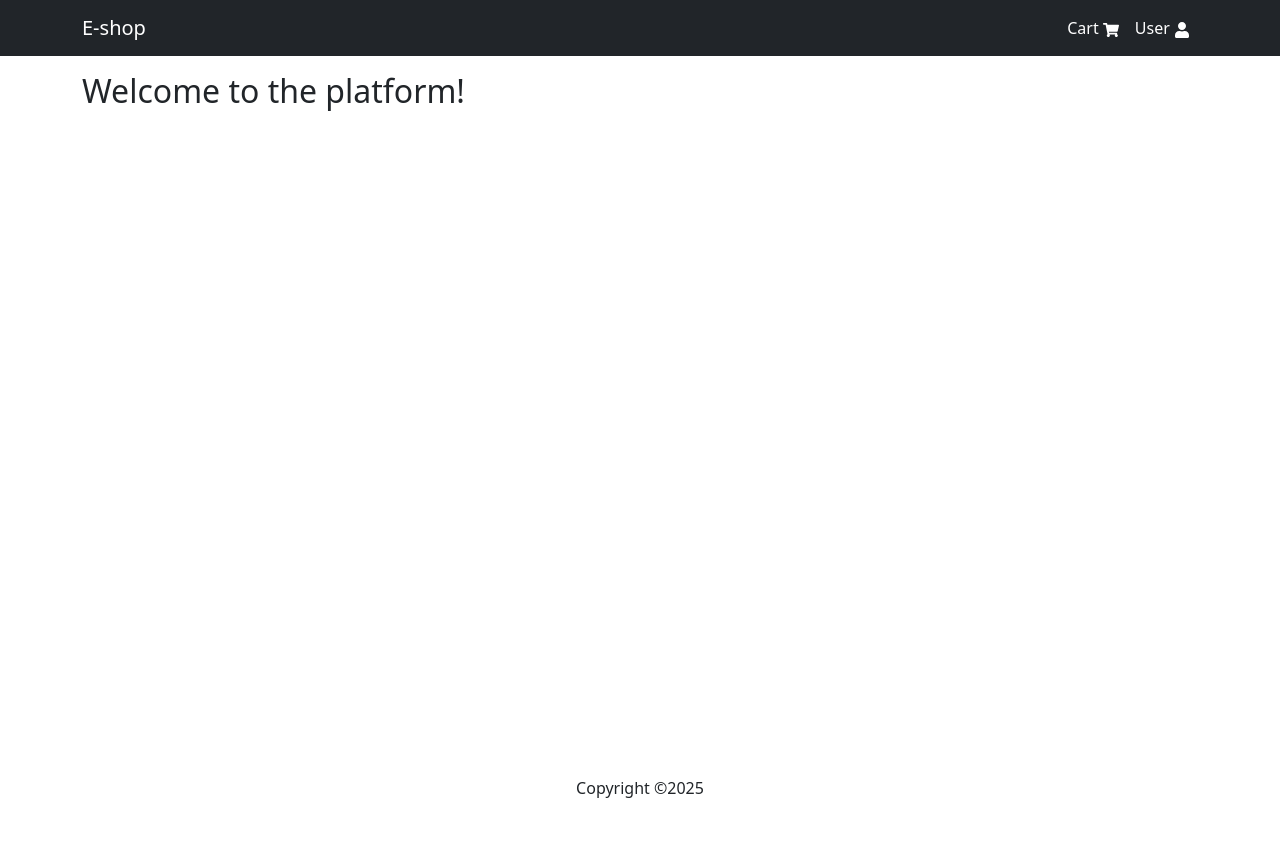
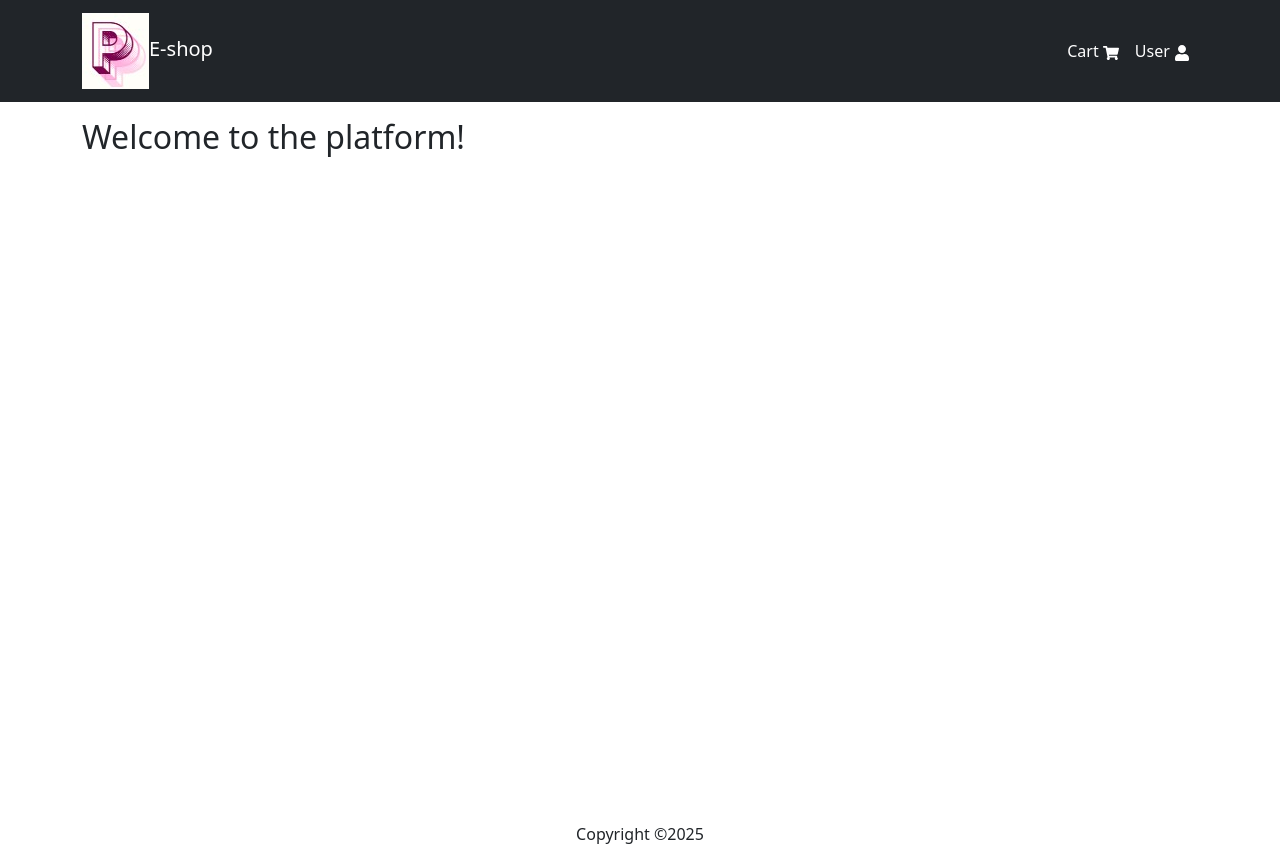
Before and after one commit to Jamesdai05/E-platform, a React (Create React App) app in the folder frontend/: page / in a window 1280 px wide. Before the commit the page ends 816 px from the top, so only its background shows below. Built offline with nearby package versions, Linux system fonts and the light colour scheme.

Commit message:
add the logo

```diff
--- a/frontend/src/components/Header.jsx
+++ b/frontend/src/components/Header.jsx
@@ -1,8 +1,10 @@
-import { Container, Nav, Navbar, Badge, NavDropdown } from "react-bootstrap";
+import { Container, Nav, Navbar } from "react-bootstrap";
+import logo from "../logo-eshop.jpg" ;
 // import Container from "react-bootstrap/Container";
 // import Nav from "react-bootstrap/Nav";
 // import Navbar from "react-bootstrap/Navbar";
 import { FaShoppingCart, FaUser } from "react-icons/fa";
+
 
 const Header = () => {
 
@@ -12,6 +14,7 @@ const Header = () => {
     <Navbar expand="lg" bg="dark" variant="dark">
       <Container>
         <Navbar.Brand href="/">
+          <img src={logo} alt="logo"/>
           E-shop
         </Navbar.Brand>
         <Navbar.Toggle aria-controls="basic-navbar-nav" />
```
Also changed, not shown: frontend/src/logo-eshop.jpg (added).
